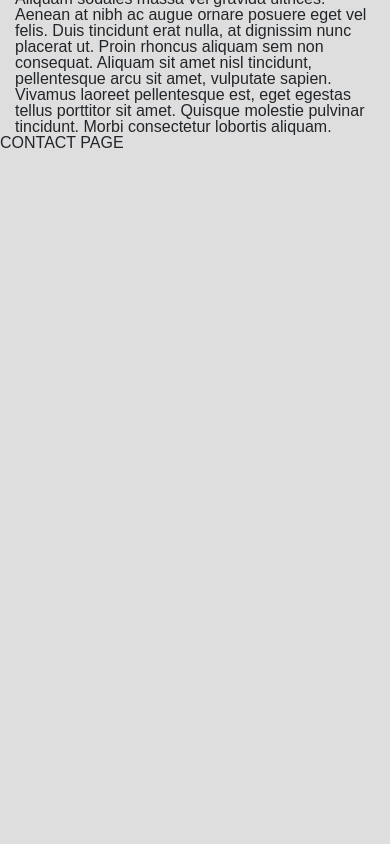
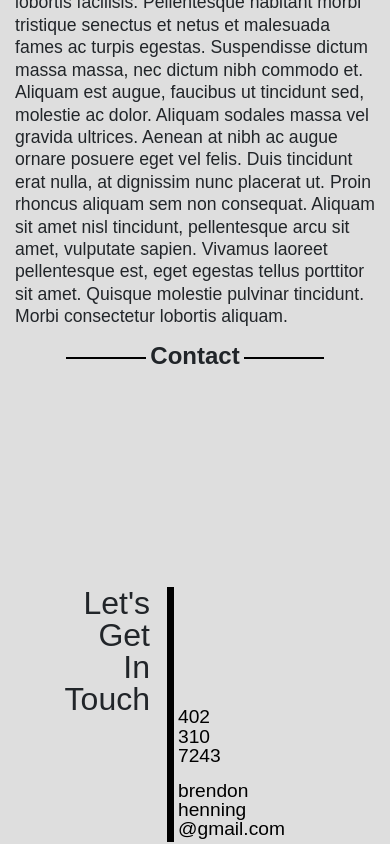
Before and after one commit to bhenning83/portfolio, a React (Create React App) app: page / in a window 390 px wide. Shown: the part 2740-3584 px from the top of the page. Built offline with nearby package versions, Linux system fonts and the light colour scheme.

Commit message:
added contact transitions

```diff
--- a/src/App.css
+++ b/src/App.css
@@ -186,15 +186,22 @@ body {
 }
 .project-box {
   margin-left: 75px;
+  cursor: pointer;
 }
 .project-title {
   font-size: 1.5rem;
   margin-bottom: 7px;
+  box-shadow: 0;
 }
+
 .project-thumb {
   height: 90px;
   width: 160px;
   margin-right: 20px;
+  transition: box-shadow 2s;
+}
+.project-thumb:hover {
+  box-shadow: 0 0 5px 5px gray;
 }
 .big-thumb {
   height: 270px;
@@ -256,15 +263,101 @@ body {
   background: black;
   transition: width 1s;
 }
+.line-contact {
+  width: 0;
+  height: 2px;
+  margin-top: 5px;
+  background: black;
+  transition: width 1s;
+}
 .about-pic {
   height: 500px;
   width: 300px;
   border: 1px solid black;
 }
+.about p {
+  font-size: 1.1rem;
+  line-height: 1.4rem;
+}
+.contact-info-container {
+  height: 350px;
+}
+.touch {
+  margin-left: 80px;
+  margin-right: -80px;
+  display: flex;
+  flex-direction: column;
+  align-items: flex-end;
+  font-size: 3rem;
+}
+.bar {
+  height: 0;
+  width: 7px;
+  background: black;
+  transition: height 1.8s 0.5s
+}
+.contact-info-box {
+  display: flex;
+  flex-direction: column;
+  align-self: flex-end;
+  margin-left: -80px;
+  font-size: 1.5rem;
+  overflow: hidden;
+  padding: 3px;
+  min-width: 150px;
+}
+.contact-info-box a {
+  display: flex;
+  flex-direction: column;
+  color: black;
+}
+.contact-info-box a:hover {
+  text-decoration: none;
+}
+.touch > h1:nth-child(1) {
+  margin-right: 1000px;
+  transition: margin-right 0.5s 0.5s;
+}
+.touch > h1:nth-child(2) {
+  margin-right: 1000px;
+  transition: margin-right 0.5s 0.7s;
+}
+.touch > h1:nth-child(3) {
+  margin-right: 1000px;
+  transition: margin-right 0.5s 0.9s;
+}
+.touch > h1:nth-child(4) {
+  margin-right: 1000px;
+  transition: margin-right 0.5s 1.1s;
+}
+.phone:nth-child(1) {
+  margin-left: 1000px;
+  transition: margin-left 0.5s 1.3s;
+}
+.phone:nth-child(2) {
+  margin-left: 1000px;
+  transition: margin-left 0.5s 1.4s;
+}
+.phone:nth-child(3) {
+  margin-left: 1000px;
+  transition: margin-left 0.5s 1.5s;
+}
+.email:nth-child(1) {
+  margin-left: 1000px;
+  transition: margin-left 0.4s 1.6s;
+}
+.email:nth-child(2) {
+  margin-left: 1000px;
+  transition: margin-left 0.4s 1.7s;
+}
+.email:nth-child(3) {
+  margin-left: 1000px;
+  transition: margin-left 0.4s 1.8s;
+}
 @keyframes slideIn {
   from {right: -250px;
-        box-shadow: 0;}
-  to {right: 0px;
+    box-shadow: 0;}
+    to {right: 0px;
       box-shadow: -5px 0 10px black;}
 }
 @keyframes slideOut {
@@ -336,4 +429,16 @@ body {
     height: 169px;
     width: 300px;
   }
+  .contact-info-box {
+    margin-left: -25px;
+    font-size: 1.2rem;
+  }
+  .touch {
+    margin-right: -25px;
+    margin-left: 0;
+    font-size: 2rem;
+  }
+  .contact-info-container > div {
+    height: 255px;
+  }
 }
--- a/src/components/About.js
+++ b/src/components/About.js
@@ -2,7 +2,7 @@ import React from 'react'
 
 function About() {
   return (
-    <div className='section row about mt-5'>
+    <div className='section row about mt-5 d-flex justify-content-center'>
        <div className='section-title col-12 text-center d-flex justify-content-center align-items-center'>
         <div className='line-about'></div>
         <h1 className='mx-1 mx-sm-2 mx-lg-3'>A Little About Me</h1>
@@ -11,7 +11,7 @@ function About() {
       <div className='col-12 col-lg-5 my-4 my-lg-0'>
         <div className='about-pic mx-auto'></div>
       </div>
-      <div className='col-12 col-lg-7'>
+      <div className='col-12 col-lg-5'>
         <p>Proin et ex et enim maximus sagittis. Quisque blandit tellus quam, nec cursus erat congue quis. Praesent porttitor purus nunc, ac dictum lorem mollis a. Mauris porta, ex non hendrerit semper, neque tellus mollis dui, eu mollis libero purus id nisl. Nam volutpat vulputate erat vitae laoreet. Etiam cursus lectus ac lacus ornare aliquet. Etiam condimentum suscipit est quis aliquam.</p>
         <p className='mt-4'>Nam ac accumsan lectus. Nullam aliquet lobortis facilisis. Pellentesque habitant morbi tristique senectus et netus et malesuada fames ac turpis egestas. Suspendisse dictum massa massa, nec dictum nibh commodo et. Aliquam est augue, faucibus ut tincidunt sed, molestie ac dolor. Aliquam sodales massa vel gravida ultrices. Aenean at nibh ac augue ornare posuere eget vel felis. Duis tincidunt erat nulla, at dignissim nunc placerat ut. Proin rhoncus aliquam sem non consequat. Aliquam sit amet nisl tincidunt, pellentesque arcu sit amet, vulputate sapien. Vivamus laoreet pellentesque est, eget egestas tellus porttitor sit amet. Quisque molestie pulvinar tincidunt. Morbi consectetur lobortis aliquam.</p>
       </div>
--- a/src/components/Contact.js
+++ b/src/components/Contact.js
@@ -1,8 +1,40 @@
 import React from 'react'
+import { FontAwesomeIcon } from '@fortawesome/react-fontawesome'
 
 function Contact() {
   return (
-    <div className='section row contact'>CONTACT PAGE</div>
+    <div className='section row contact'>
+       <div className='section-title col-12 text-center d-flex justify-content-center align-items-center'>
+        <div className='line-contact'></div>
+        <h1 className='mx-1 mx-sm-2 mx-lg-3'>Contact</h1>
+        <div className='line-contact'></div>
+      </div>
+      <div className='col-12 mx-auto contact-info-container d-flex justify-content-center'>
+        <div className='row w-100 test'>
+          <div className='col-5 touch'>
+            <h1>Let's</h1>
+            <h1>Get</h1>
+            <h1>In</h1>
+            <h1>Touch</h1>
+          </div>
+          <div className='col-2 d-flex justify-content-center'>
+            <div className='bar'></div>
+          </div>
+          <div className='col-5 contact-info-box'>
+            <a href="tel:4023107243">
+              <p className='phone'>402</p>
+              <p className='phone'>310</p>
+              <p className='phone'>7243</p>
+            </a>
+            <a href="mailto:contact-infobrendonhenning@gmail.com" className='mt-3'>
+              <p className='email'>brendon</p>
+              <p className='email'>henning</p>
+              <p className='email'>@gmail.com</p>
+            </a>
+          </div>
+        </div>
+      </div>
+    </div>
   )
 }
 
--- a/src/components/Menu.js
+++ b/src/components/Menu.js
@@ -47,6 +47,16 @@ function Menu() {
         dot.style.top = '265px';
         break;
       case 'contact':
+        const contactLines = document.querySelectorAll('.line-contact');
+        const touches = document.querySelectorAll('.touch > h1');
+        const phones = document.querySelectorAll('.phone');
+        const emails = document.querySelectorAll('.email');
+        const bar = document.querySelector('.bar')
+        contactLines.forEach(line => line.style.width = '80px');
+        touches.forEach(touch => touch.style.marginRight = '0');
+        phones.forEach(phone => phone.style.marginLeft = '0');
+        emails.forEach(email => email.style.marginLeft = '0');
+        bar.style.height = '100%'
         dot.style.top = '365px'
         break;
       default:
```
